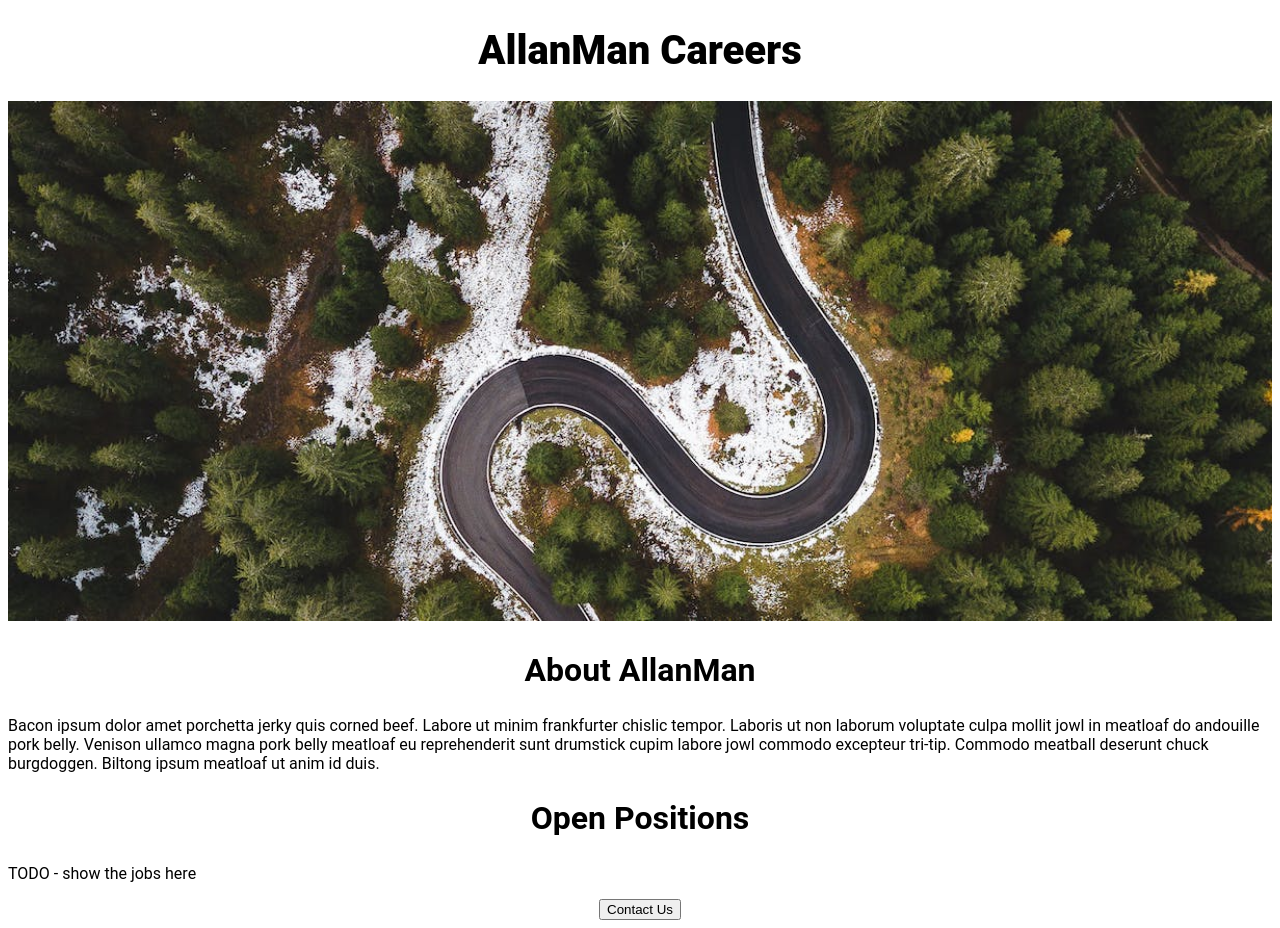
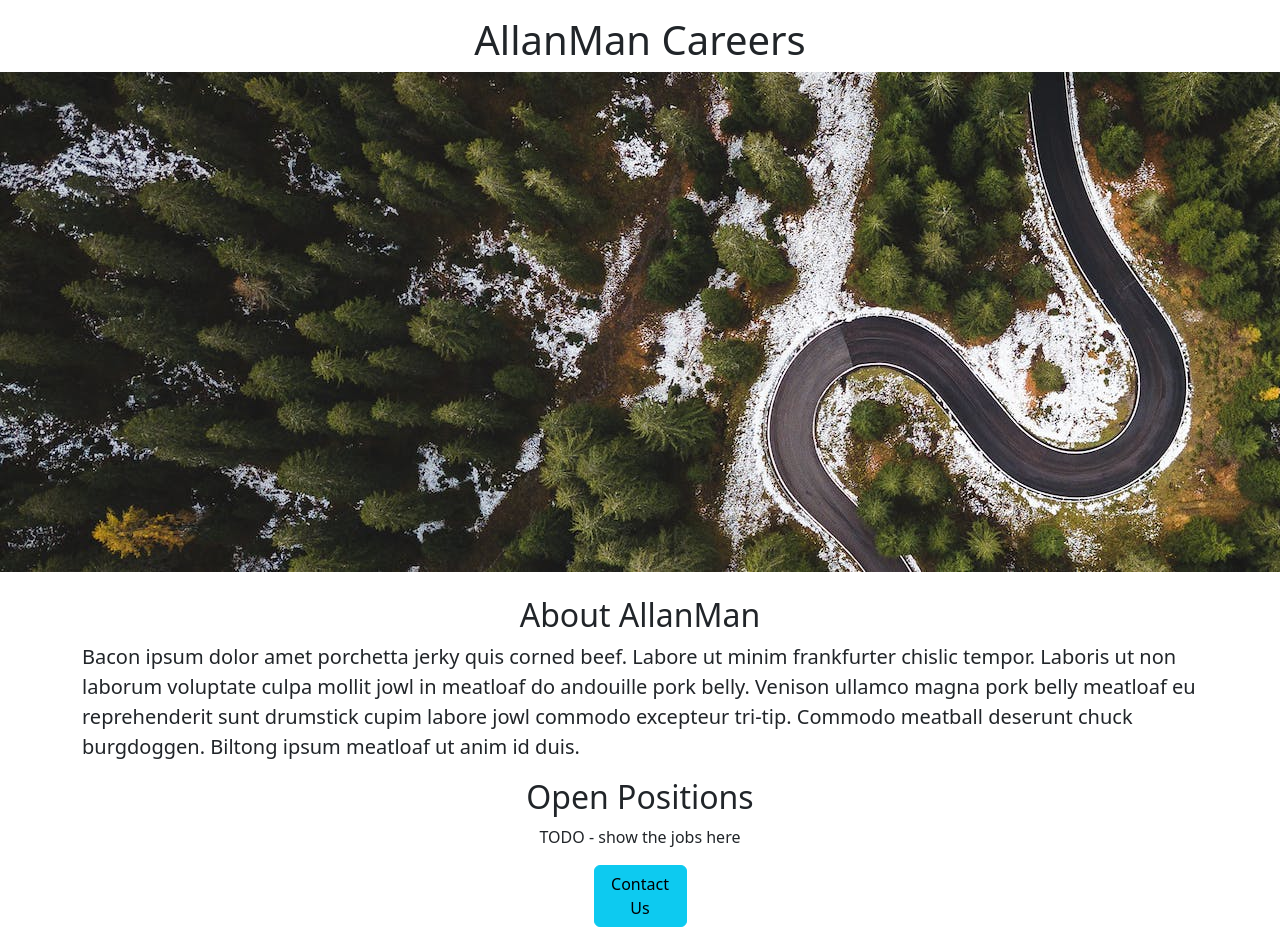
Before and after one commit to Alldayallan/allanman-content-site, a Flask app: page / in a window 1280 px wide; the page is wider, and only the part inside the window is pictured. Run offline with Flask 3, Linux system fonts and the light colour scheme.

Commit message:
basic home page html and css done

```diff
--- a/templates/home.html
+++ b/templates/home.html
@@ -4,52 +4,23 @@
   <meta charset="UTF-8">
   <meta http-equiv="X-UA-Compatible" content="IE=edge">
   <meta name="viewport" content="width=device-width, initial-scale=1.0">
+  <link href="https://cdn.jsdelivr.net/npm/bootstrap@5.3.2/dist/css/bootstrap.min.css" rel="stylesheet" integrity="sha384-T3c6CoIi6uLrA9TneNEoa7RxnatzjcDSCmG1MXxSR1GAsXEV/Dwwykc2MPK8M2HN" crossorigin="anonymous">
   <title>AllanMan Things</title>
-  <style>
-    h1 {
-      font-size: 40px;
-      font-family: Roboto;
-      font-weight: 800;
-      color: rgba (70, 84, 77, 1);
-      text-align: center;
-    }
 
-    #banner {
-      width: 100%;
-      height: 520px;
-      object-fit: cover;
-      justify-content: center;
-    }
-
-    h2 {
-      font-family: Roboto;
-      font-size: 32px;
-      color: rgba (25, 31, 28, 1);
-      text-align: center;
-      font-weight: 700;
-    }
-
-    .body-text {
-      font-family: Roboto;
-      font-size: 1em;
-      color: rgba (25, 31, 28, 1);
-
-    }
-
-  </style>
 </head>
 <body>
-
-    <h1>AllanMan Careers</h1>
-      <img id="banner" src="https://allanman-content-site.aldev408.repl.co/static/banner.jpg">
-  <div class="body-text">
-    <h2>About AllanMan</h2>
-      <p>Bacon ipsum dolor amet porchetta jerky quis corned beef. Labore ut minim frankfurter chislic tempor. Laboris ut non laborum voluptate culpa mollit jowl in meatloaf do andouille pork belly. Venison ullamco magna pork belly meatloaf eu reprehenderit sunt drumstick cupim labore jowl commodo excepteur tri-tip. Commodo meatball deserunt chuck burgdoggen. Biltong ipsum meatloaf ut anim id duis.</p>
-    <h2>Open Positions</h2>
-    <p>TODO - show the jobs here</p>
-    <div style="text-align: center;"">
-      <button>Contact Us</button>
+   <div class="container">
+    <h1 class="text-center mt-3 mb-2">AllanMan Careers</h1>
+   </div>
+      <img class="w-auto h-auto" id="banner" src="https://allanman-content-site.aldev408.repl.co/static/banner.jpg">
+   <div class="container">
+    <h2 class="text-center mt-4">About AllanMan</h2>
+      <p class="lead">Bacon ipsum dolor amet porchetta jerky quis corned beef. Labore ut minim frankfurter chislic tempor. Laboris ut non laborum voluptate culpa mollit jowl in meatloaf do andouille pork belly. Venison ullamco magna pork belly meatloaf eu reprehenderit sunt drumstick cupim labore jowl commodo excepteur tri-tip. Commodo meatball deserunt chuck burgdoggen. Biltong ipsum meatloaf ut anim id duis.</p>
+    <h2 class="text-center">Open Positions</h2>
+    <p class="text-center mt-2">TODO - show the jobs here</p>
+     <div class="d-grid gap-2 col-1 mx-auto">
+      <button class="btn btn-info" type="button">Contact Us</button>
+     </div>
     </div>
-  </div>
 </body>
 </html>
```
